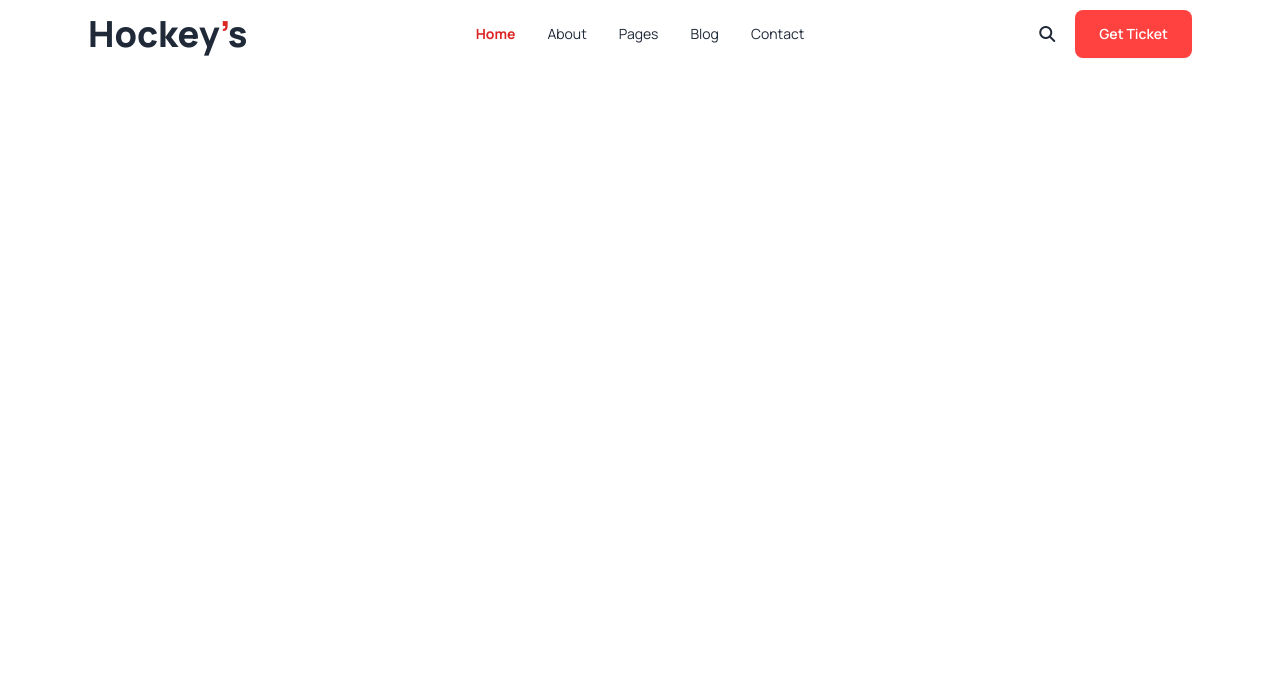
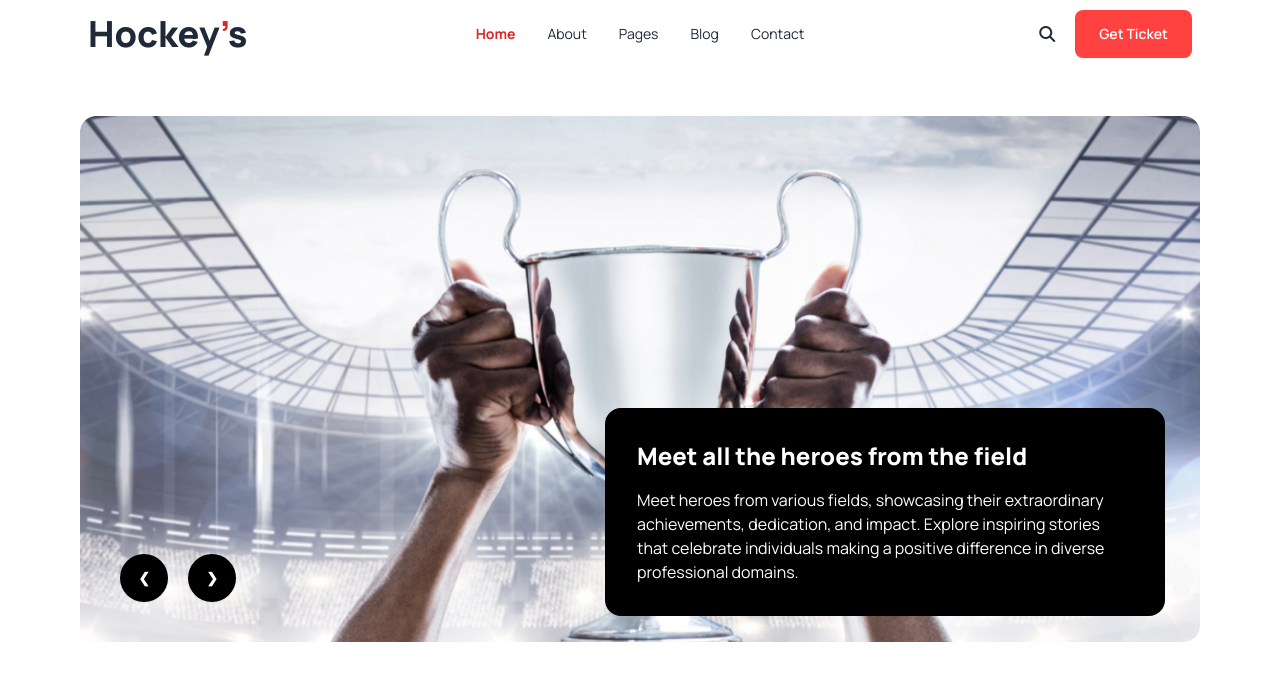
Before and after one commit to samin900/assignment-three, a plain HTML site: page index.html in a window 1280 px wide. Drawn offline with nearby package versions, Linux system fonts and the light colour scheme.

Commit message:
responsive banner added

```diff
--- a/index.html
+++ b/index.html
@@ -1,5 +1,6 @@
 <!DOCTYPE html>
 <html lang="en" data-theme="light">
+
 <head>
     <meta charset="UTF-8">
     <meta name="viewport" content="width=device-width, initial-scale=1.0">
@@ -14,10 +15,11 @@
     <!-- font manrope  -->
     <link rel="preconnect" href="https://fonts.googleapis.com">
     <link rel="preconnect" href="https://fonts.gstatic.com" crossorigin>
-<link href="https://fonts.googleapis.com/css2?family=Manrope:wght@400;500;600;700;800&display=swap" rel="stylesheet">
+    <link href="https://fonts.googleapis.com/css2?family=Manrope:wght@400;500;600;700;800&display=swap"
+        rel="stylesheet">
 
     <style>
-    .font-manrope{
+        .font-manrope {
             font-family: 'Manrope', sans-serif;
         }
     </style>
@@ -31,9 +33,14 @@
             <div class="navbar-start">
                 <div class="dropdown">
                     <div tabindex="0" role="button" class="btn btn-ghost lg:hidden">
-                  <svg xmlns="http://www.w3.org/2000/svg" class="h-5 w-5" fill="none" viewBox="0 0 24 24" stroke="currentColor"><path stroke-linecap="round" stroke-linejoin="round" stroke-width="2" d="M4 6h16M4 12h8m-8 6h16" /></svg>
+                        <svg xmlns="http://www.w3.org/2000/svg" class="h-5 w-5" fill="none" viewBox="0 0 24 24"
+                            stroke="currentColor">
+                            <path stroke-linecap="round" stroke-linejoin="round" stroke-width="2"
+                                d="M4 6h16M4 12h8m-8 6h16" />
+                        </svg>
                     </div>
-                <ul tabindex="0" class="menu menu-sm dropdown-content mt-3 z-[1] p-2 shadow bg-base-100 rounded-box w-52">
+                    <ul tabindex="0"
+                        class="menu menu-sm dropdown-content mt-3 z-[1] p-2 shadow bg-base-100 rounded-box w-52">
                         <li class="text-red-500"><a>Home</a></li>
                         <li><a>About</a></li>
                         <li><a>Pages</a></li>
@@ -58,6 +65,32 @@
             </div>
         </div>
 
+        <!-- banner section  -->
+
+        <section class="my-12">
+
+            <div class="carousel w-full">
+                <div id="slide1" class="carousel-item relative w-full">
+                    <img src="./Images/1.png" class="w-full bg-cover rounded-2xl" />
+                    <div class="absolute flex gap-5 bottom-2 left-[50%] transform translate-x-[-50%] lg:translate-x-0 lg:left-10 lg:bottom-10">
+                        <a href="#slide2" class="btn btn-circle bg-black text-white border-none">❮</a>
+                        <a href="#slide2" class="btn btn-circle bg-black text-white border-none">❯</a>
+                    </div>
+                </div>
+                <div id="slide2" class="carousel-item relative w-full">
+                    <img src="./Images/4.png" class="w-full bg-cover rounded-2xl" />
+                    <div class="absolute flex gap-5 bottom-2 left-[50%] transform translate-x-[-50%] lg:translate-x-0 lg:left-10 lg:bottom-10">
+                        <a href="#slide1" class="btn btn-circle bg-black text-white border-none">❮</a>
+                        <a href="#slide1" class="btn btn-circle bg-black text-white border-none">❯</a>
+                    </div>
+                </div>
+            </div>
+
+            <div class="w-full h-max lg:w-[560px] bg-black text-white p-8 space-y-4 rounded-2xl lg:-translate-y-60 lg:translate-x-[525px]">
+                <h3 class="text-2xl font-extrabold">Meet all the heroes from the field</h3>
+                <p>Meet heroes from various fields, showcasing their extraordinary achievements, dedication, and impact. Explore inspiring stories that celebrate individuals making a positive difference in diverse professional domains.</p>
+            </div>
+        </section>
 
     </header>
 
@@ -70,4 +103,5 @@
     </footer>
 
 </body>
+
 </html>
```
Lines whose indentation alone changed are shown as unchanged.
